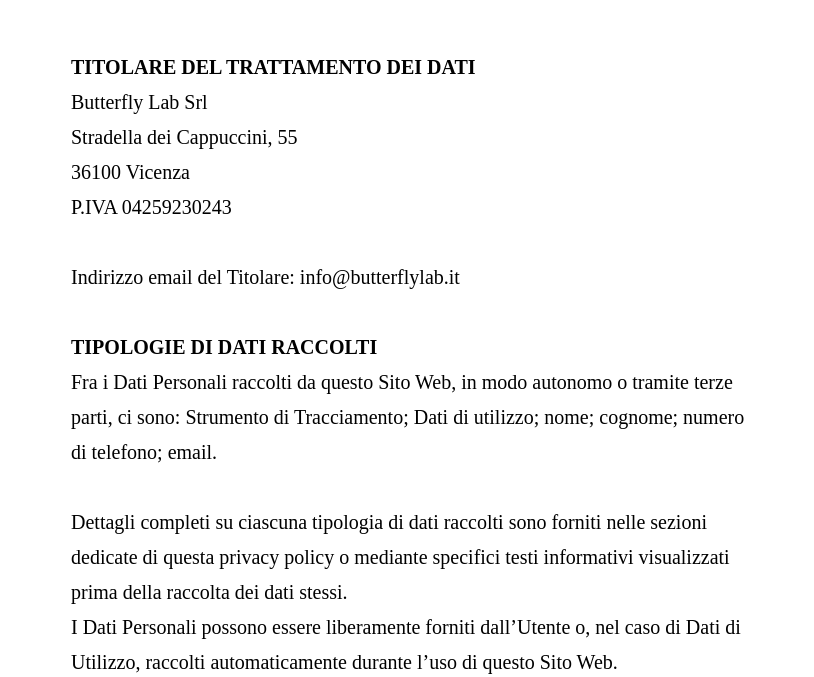
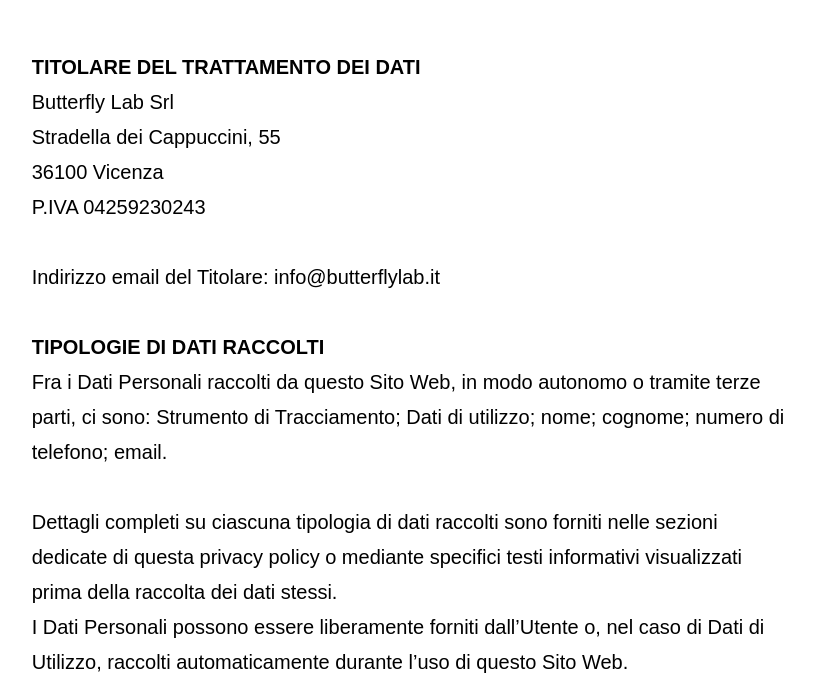
Before and after one commit to CBSistemi/butterfly-privacy, a plain HTML site: page index.html in a window 1280 px wide. Shown: the part 123-800 px from the top of the page, without its empty margins (227-1041 px from the left). Drawn offline with Linux system fonts and the light colour scheme.

Commit message:
change font

```diff
--- a/base.css
+++ b/base.css
@@ -4,7 +4,9 @@ html {
     margin: auto;
     line-height: 1.75;
     font-size: 1.25em;
-    white-space: pre-line
+    white-space: pre-line;
+    font-family: sans-serif;
+
 }
 
 h1,h2,h3,h4,h5,h6 {
@@ -14,5 +16,4 @@ h1,h2,h3,h4,h5,h6 {
 p,ul,ol {
     margin-bottom: 2em;
     color: #1d1d1d;
-    font-family: sans-serif;
 }
```
